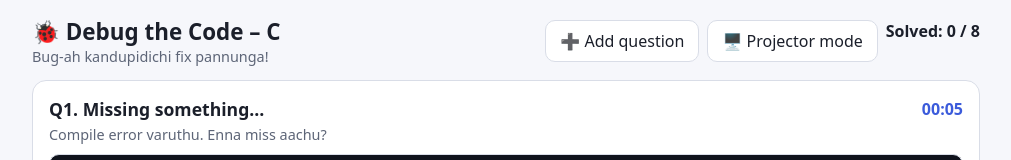
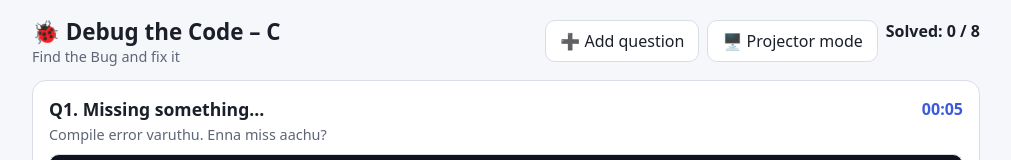
Before and after one commit to gopika122004/c-de-bug, a plain HTML site: page index.html in a window 1280 px wide. Shown: the top 160 px of the page, without its empty margins (134-1145 px from the left). Drawn offline with Linux system fonts and the light colour scheme.

Commit message:
Update subtitle text for clarity

```diff
--- a/index.html
+++ b/index.html
@@ -56,7 +56,7 @@ input[type=text]{width:100%;padding:9px 12px;border-radius:10px;border:1px solid
   <header>
     <div>
       <h1>🐞 Debug the Code – C</h1>
-      <div class="sub">Bug-ah kandupidichi fix pannunga!</div>
+      <div class="sub">Find the Bug and fix it</div>
     </div>
     <div class="btns" style="margin:0">
       <button id="addBtn">➕ Add question</button>
```
